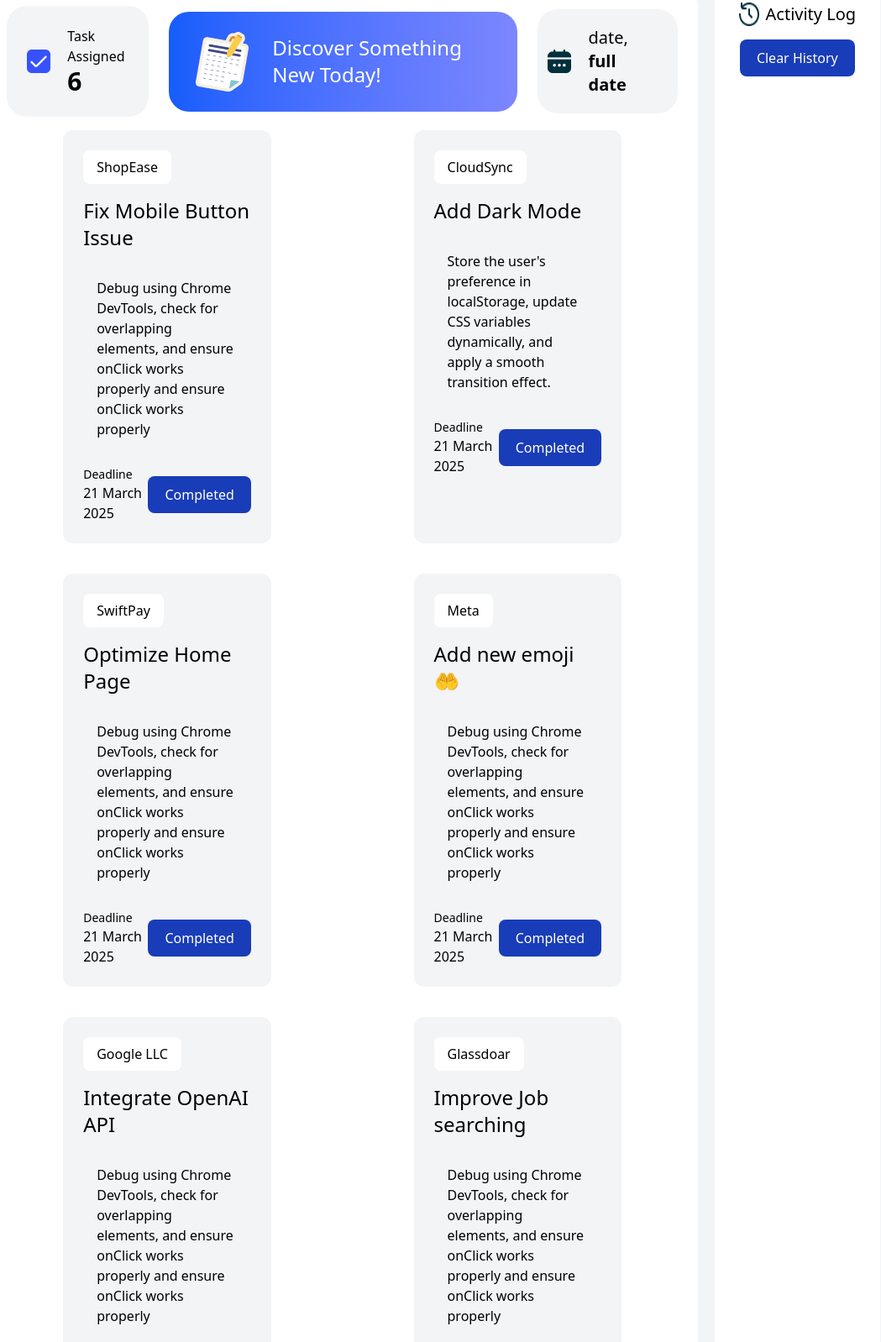
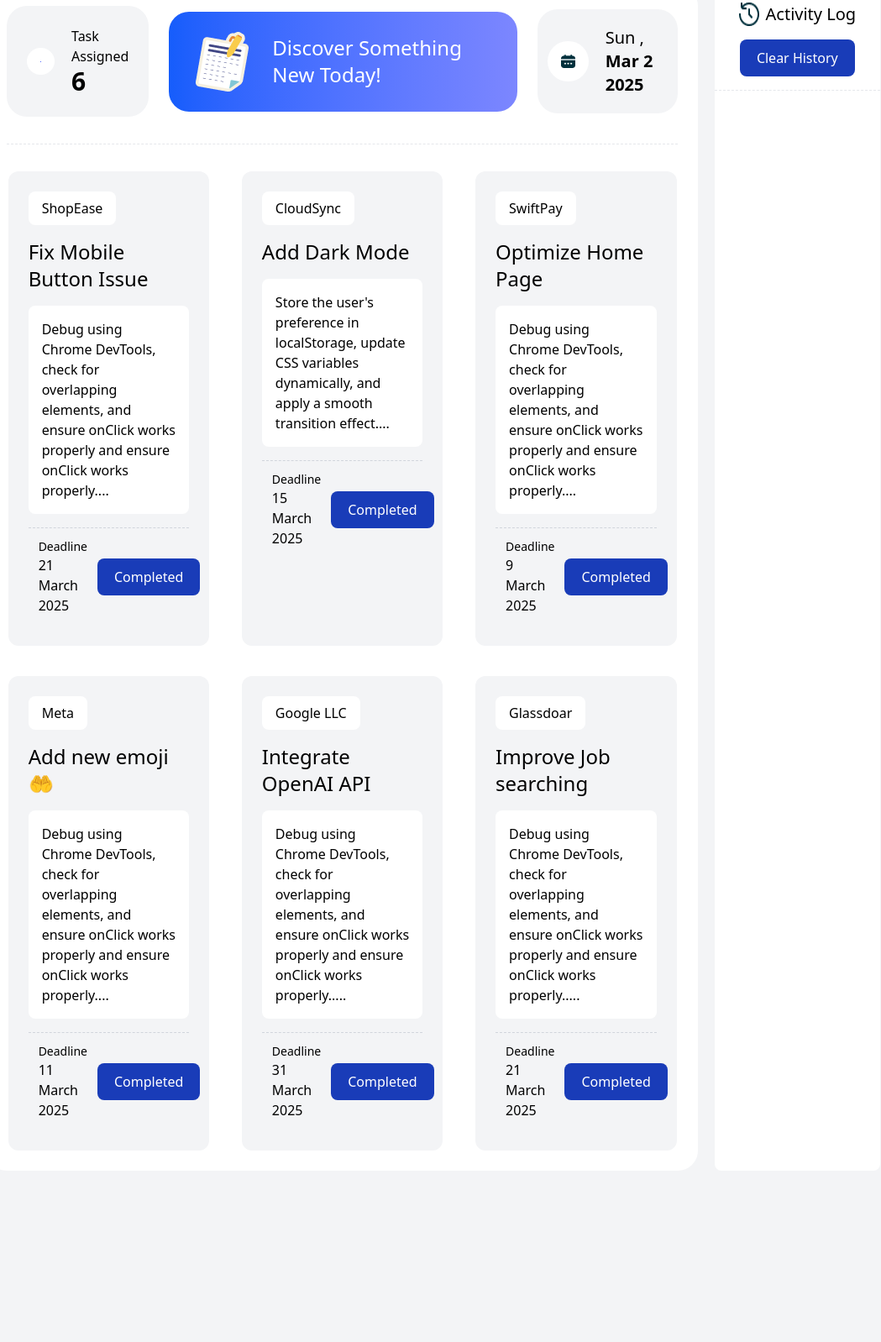
Before and after one commit to gaziraihan1/assignment-5-pub, a plain HTML site: page index.html in a window 1280 px wide. Shown: the part 149-1747 px from the top of the page at 84% size, without its empty margins (124-1173 px from the left). After the commit the page ends 1543 px from the top, so only its background shows below. Drawn offline with nearby package versions, Linux system fonts and the light colour scheme.

Commit message:
main page all task completed

```diff
--- a/index.html
+++ b/index.html
@@ -27,9 +27,11 @@
     </header>
     <main class="bg-or col-start-2 col-end-10 rounded-3xl bg-white p-6">
         <!-- Main Header section -->
-        <section class="flex justify-between items-center gap-6">
+        <section class="flex justify-between items-center gap-6 pb-8 border-b border-dashed border-gray-200">
             <div class="flex justify-center items-center gap-5 py-6 px-6 rounded-3xl h-auto w-[25%] bg-gray-100">
-                <img src="assets/checkbox.png" alt="">
+                <div class="p-4 bg-white rounded-full">
+                    <img src="assets/checkbox.png" alt="">
+                </div>
                 <div>
                     <h5 class="text-base font-medium">Task Assigned</h5>
                     <h2 id="assigned-number" class="text-3xl font-bold ">6</h2>
@@ -42,7 +44,10 @@
                 </p>
             </div>
             <div class="bg-gray-100 rounded-3xl flex justify-center w-[25%] items-center gap-5 pl-3 pr-6 py-5">
-                <img src="assets/calender.png" alt="">
+                <div class="p-4 bg-white rounded-full">
+
+                    <img src="assets/calender.png" alt="">
+                </div>
                 <div>
                     <h2 id="date" class="text-xl font-medium">date,</h2>
                     <p id="full-date" class="text-xl font-bold">full date</p>
@@ -50,20 +55,20 @@
             </div>
         </section>
         <!-- Task section -->
-        <section id="task-section" class="mt-4 flex flex-wrap justify-around gap-9">
-            <div class="bg-gray-100 p-6 rounded-xl w-[31%]">
+        <section id="task-section" class="mt-8 flex flex-wrap justify-around gap-9">
+            <div class="bg-gray-100 p-6 rounded-xl w-[30%]">
                 <h3 class="text-base font-normal py-2 px-4 bg-white inline-block rounded-lg">
                     ShopEase
                 </h3>
                 <h1 class="my-4 text-2xl font-medium">
                     Fix Mobile Button Issue
                 </h1>
-                <p class="p-4 text-base font-normal">
+                <p class="p-4 text-base font-normal bg-white rounded-lg">
                     Debug using Chrome DevTools, check for overlapping elements, and ensure onClick works properly
-                    and ensure onClick works properly
+                    and ensure onClick works properly....
                 </p>
-                <div class="flex justify-between mt-4 items-center">
-                    <div>
+                <div class="flex justify-between mt-4 items-center border-t border-dashed border-gray-300">
+                    <div class="p-3">
                         <h6 class="text-sm font-normal">
                             Deadline
                         </h6>
@@ -76,23 +81,23 @@
                     </button>
                 </div>
             </div>
-            <div class="bg-gray-100 p-6 rounded-xl w-[31%]">
+            <div class="bg-gray-100 p-6 rounded-xl w-[30%]">
                 <h3 class="text-base font-normal py-2 px-4 bg-white inline-block rounded-lg">
                     CloudSync
                 </h3>
                 <h1 class="my-4 text-2xl font-medium">
                     Add Dark Mode
                 </h1>
-                <p class="p-4 text-base font-normal">
-                    Store the user's preference in localStorage, update CSS variables dynamically, and apply a smooth transition effect.
+                <p class="p-4 text-base font-normal bg-white rounded-lg">
+                    Store the user's preference in localStorage, update CSS variables dynamically, and apply a smooth transition effect....
                 </p>
-                <div class="flex justify-between mt-4 items-center">
-                    <div>
+                <div class="flex justify-between mt-4 items-center border-t border-dashed border-gray-300">
+                    <div class="p-3">
                         <h6 class="text-sm font-normal">
                             Deadline
                         </h6>
                         <p class="text-base font-medium">
-                            21 March 2025
+                            15 March 2025
                         </p>
                     </div>
                     <button class="py-2.5 px-5 text-white bg-blue-800 rounded-lg cursor-pointer task-btn">
@@ -100,24 +105,24 @@
                     </button>
                 </div>
             </div>
-            <div class="bg-gray-100 p-6 rounded-xl  w-[31%]">
+            <div class="bg-gray-100 p-6 rounded-xl  w-[30%]">
                 <h3 class="text-base font-normal py-2 px-4 bg-white inline-block rounded-lg">
                     SwiftPay
                 </h3>
                 <h1 class="my-4 text-2xl font-medium">
                     Optimize Home Page
                 </h1>
-                <p class="p-4 text-base font-normal">
+                <p class="p-4 text-base font-normal bg-white rounded-lg">
                     Debug using Chrome DevTools, check for overlapping elements, and ensure onClick works properly
-                    and ensure onClick works properly
+                    and ensure onClick works properly....
                 </p>
-                <div class="flex justify-between mt-4 items-center">
-                    <div>
+                <div class="flex justify-between mt-4 items-center border-t border-dashed border-gray-300">
+                    <div class="p-3">
                         <h6 class="text-sm font-normal">
                             Deadline
                         </h6>
                         <p class="text-base font-medium">
-                            21 March 2025
+                            9 March 2025
                         </p>
                     </div>
                     <button class="py-2.5 px-5 text-white bg-blue-800 rounded-lg cursor-pointer task-btn">
@@ -125,24 +130,24 @@
                     </button>
                 </div>
             </div>
-            <div class="bg-gray-100 p-6 rounded-xl  w-[31%]">
+            <div class="bg-gray-100 p-6 rounded-xl  w-[30%]">
                 <h3 class="text-base font-normal py-2 px-4 bg-white inline-block rounded-lg">
                     Meta
                 </h3>
                 <h1 class="my-4 text-2xl font-medium">
                     Add new emoji 🤲
                 </h1>
-                <p class="p-4 text-base font-normal">
+                <p class="p-4 text-base font-normal bg-white rounded-lg">
                     Debug using Chrome DevTools, check for overlapping elements, and ensure onClick works properly
-                    and ensure onClick works properly
+                    and ensure onClick works properly....
                 </p>
-                <div class="flex justify-between mt-4 items-center">
-                    <div>
+                <div class="flex justify-between mt-4 items-center border-t border-dashed border-gray-300">
+                    <div class="p-3">
                         <h6 class="text-sm font-normal">
                             Deadline
                         </h6>
                         <p class="text-base font-medium">
-                            21 March 2025
+                            11 March 2025
                         </p>
                     </div>
                     <button class="py-2.5 px-5 text-white bg-blue-800 rounded-lg cursor-pointer task-btn">
@@ -150,24 +155,24 @@
                     </button>
                 </div>
             </div>
-            <div class="bg-gray-100 p-6 rounded-xl  w-[31%]">
+            <div class="bg-gray-100 p-6 rounded-xl  w-[30%]">
                 <h3 class="text-base font-normal py-2 px-4 bg-white inline-block rounded-lg">
                     Google LLC
                 </h3>
                 <h1 class="my-4 text-2xl font-medium">
                     Integrate OpenAI API
                 </h1>
-                <p class="p-4 text-base font-normal">
+                <p class="p-4 text-base font-normal bg-white rounded-lg">
                     Debug using Chrome DevTools, check for overlapping elements, and ensure onClick works properly
-                    and ensure onClick works properly
+                    and ensure onClick works properly.....
                 </p>
-                <div class="flex justify-between mt-4 items-center">
-                    <div>
+                <div class="flex justify-between mt-4 items-center border-t border-dashed border-gray-300">
+                    <div class="p-3">
                         <h6 class="text-sm font-normal">
                             Deadline
                         </h6>
                         <p class="text-base font-medium">
-                            21 March 2025
+                            31 March 2025
                         </p>
                     </div>
                     <button class="py-2.5 px-5 text-white bg-blue-800 rounded-lg cursor-pointer task-btn">
@@ -175,19 +180,19 @@
                     </button>
                 </div>
             </div>
-            <div class="bg-gray-100 p-6 rounded-xl  w-[31%]">
+            <div class="bg-gray-100 p-6 rounded-xl  w-[30%]">
                 <h3 class="text-base font-normal py-2 px-4 bg-white inline-block rounded-lg">
                     Glassdoar
                 </h3>
                 <h1 class="my-4 text-2xl font-medium">
                     Improve Job searching
                 </h1>
-                <p class="p-4 text-base font-normal">
+                <p class="p-4 text-base font-normal bg-white rounded-lg">
                     Debug using Chrome DevTools, check for overlapping elements, and ensure onClick works properly
-                    and ensure onClick works properly
+                    and ensure onClick works properly.....
                 </p>
-                <div class="flex justify-between mt-4 items-center">
-                    <div>
+                <div class="flex justify-between mt-4 items-center border-t border-dashed border-gray-300">
+                    <div class="p-3">
                         <h6 class="text-sm font-normal">
                             Deadline
                         </h6>
@@ -203,21 +208,25 @@
         </section>
     </main>
     <aside class="py-5 col-start-10 col-end-12 rounded-lg bg-white w-full">
-        <div class="flex flex-col justify-center items-center gap-4">
+        <div class="flex flex-col justify-center items-center gap-4 pb-4 border-b border-dashed border-gray-200">
             <div class="flex gap-2">
                 <img src="assets/activity.png" alt="">
                 <h4 class="text-xl font-medium">Activity Log</h4>
             </div>
             <div>
-                <button class="text-base font-medium py-2.5 px-5 rounded-lg bg-blue-800 text-white ">
+                <button id="clear-history" class="text-base font-medium py-2.5 px-5 rounded-lg bg-blue-800 text-white cursor-pointer">
                     Clear History
                 </button>
             </div>
+        </div>
+        <div id="history-container" class="flex flex-col justify-center">
+
         </div>
     </aside>
 
     <script src="script/script.js"></script>
     <script src="script/theme.js"></script>
     <script src="script/task.js"></script>
+    <script src="script/activity.js"></script>
 </body>
 </html>
--- /dev/null
+++ b/script/blog.js
@@ -0,0 +1,3 @@
+document.getElementById('home-page').addEventListener('click', function(){
+    window.location.href = 'index.html'
+})
--- a/script/script.js
+++ b/script/script.js
@@ -2,48 +2,27 @@ document.getElementById('theme-changer').addEventListener('click',function () {
     themeChanger();
 });
 
-// const day = new Date();
-// console.log(day)
-// const month = getMonth() + 1;
-// function setMonthName () {
-//     if(month === 1) {
-//         return 'Jan'
-//     }
-//     else if(month === 2) {
-//         return 'Feb'
-//     }
-//     else if(month === 3) {
-//         return 'Mar'
-//     }
-//     else if(month === 4) {
-//         return 'Apr'
-//     }
-//     else if(month === 5) {
-//         return 'May'
-//     }
-//     else if(month === 6) {
-//         return 'Jun'
-//     }
-//     else if(month === 7) {
-//         return 'Jul'
-//     }
-//     else if(month === 8) {
-//         return 'Aug'
-//     }
-//     else if(month === 9) {
-//         return 'Aug'
-//     }
-//     else if(month === 10) {
-//         return 'Sep'
-//     }
-//     else if(month === 11) {
-//         return 'Nov'
-//     }
-//     else if(month === 12) {
-//         return 'Dec'
-//     }
-// }
-// const fullYear = {
-//     date: day,
+// Time set in header
+const newDate = new Date();
+const days = ['Sun','Mon','Tue','Wed','Thu','Fri','Sat'];
+const dayName = days[newDate.getDay()];
+const day = newDate.getDate();
+const months = [
+    "Jan", "Feb", "Mar", "Apr", "May", "Jun",
+    "Jul", "Aug", "Sep", "Oct", "Nov", "Dec"
+  ];
+const month = months[newDate.getMonth()];
+const year = newDate.getFullYear();
+document.getElementById('date').innerText = `${dayName}  ,`;
+document.getElementById('full-date').innerText = `${month} ${day} ${year}`;
 
-// }
+/// Blog page redirection
+document.getElementById('blog-page').addEventListener('click', function () {
+  console.log("Redirecting to blog page");
+  window.location.href = 'blog.html';
+});
+
+// Main page redirection
+document.getElementById('home-page').addEventListener('click', function() {
+  window.location.href = 'index.html';
+})
```
Also changed, not shown: blog.html (+24 -0 lines), script/activity.js (added, +13 -0 lines), script/task.js (+18 -4 lines).
